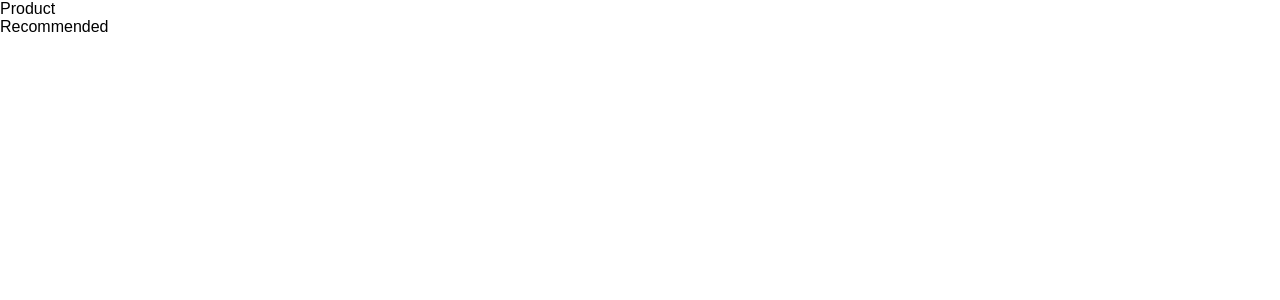
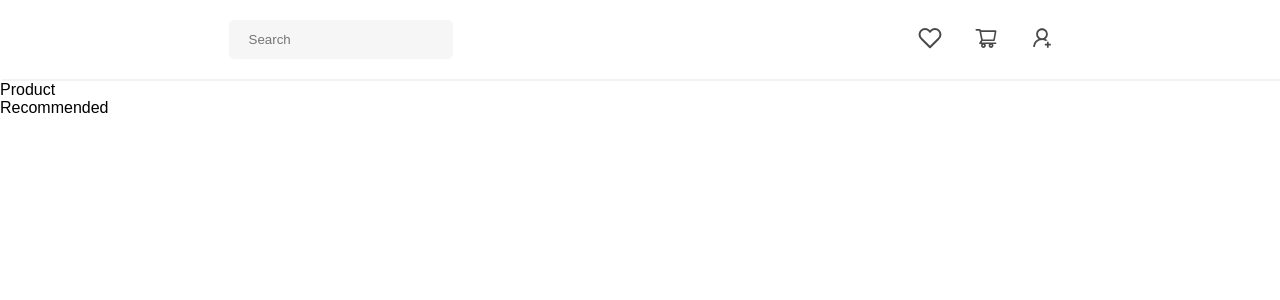
Before and after one commit to MominIshtiaq/Advance-filtering-react, a React (Vite) app: page / in a window 1280 px wide. Shown: the top 300 px of the page. Built offline with nearby package versions, Linux system fonts and the light colour scheme.

Commit message:
Navigation Complete

```diff
--- a/src/Navigation/Nav.css
+++ b/src/Navigation/Nav.css
@@ -7,3 +7,21 @@ nav {
   z-index: 999;
   margin-left: 2px;
 }
+
+input {
+  padding: 12px 20px;
+  border: none;
+  background: #f7f6f6;
+  outline: none;
+  margin-right: 20px;
+  border-radius: 5px;
+  position: relative;
+  width: 14rem;
+}
+
+.nav_icons {
+  width: 1.5rem;
+  height: 1.5rem;
+  margin-left: 2rem;
+  color: #494949;
+}
--- a/src/Navigation/Nav.jsx
+++ b/src/Navigation/Nav.jsx
@@ -3,7 +3,7 @@ import { FiHeart } from "react-icons/fi";
 import { AiOutlineShoppingCart, AiOutlineUserAdd } from "react-icons/ai";
 
 const Nav = () => {
-  return;
+  return (
     <>
       <nav>
         <div className="nav_container">
@@ -21,7 +21,8 @@ const Nav = () => {
           </a>
         </div>
       </nav>
-  </>;
+    </>
+  );
 };
 
 export default Nav;
```
Lines whose indentation alone changed are shown as unchanged.
